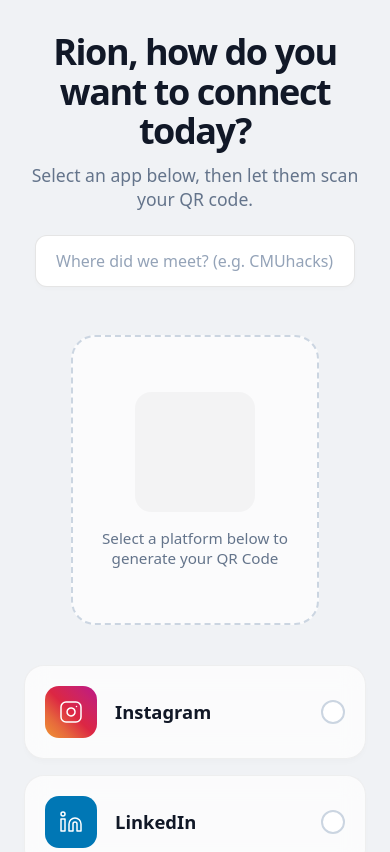
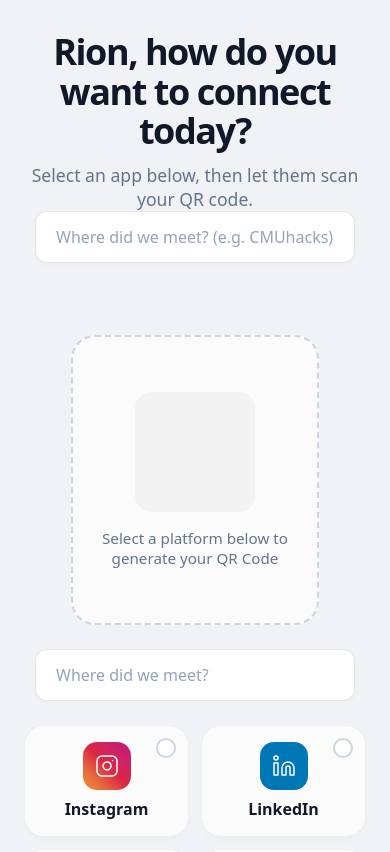
Before and after one commit to rionkuri22/project2_nfc, a Next.js app: page / in a window 390 px wide. Shown: the top 852 px of the page. Built offline with nearby package versions, Linux system fonts and the light colour scheme.

Commit message:
style: optimize ui layout for mobile (WhichMe title, 2x2 grid, elevated QR code)

```diff
--- a/src/app/page.tsx
+++ b/src/app/page.tsx
@@ -128,6 +128,17 @@ export default function Home() {
         )}
       </div>
 
+      <div className="context-input-container">
+        <input
+          type="text"
+          className="context-input"
+          placeholder="Where did we meet?"
+          value={contextMessage}
+          onChange={(e) => setContextMessage(e.target.value)}
+          onBlur={handleContextBlur}
+        />
+      </div>
+
       <div className="options-container">
         {PLATFORMS.map((platform) => {
           const isActive = activePlatform === platform.id;
--- a/src/app/styles.css
+++ b/src/app/styles.css
@@ -63,7 +63,8 @@ main {
 }
 
 .context-input-container {
-  margin-top: 1.5rem;
+  margin-top: 0;
+  margin-bottom: 1.5rem;
   width: 100%;
   display: flex;
   justify-content: center;
@@ -107,7 +108,7 @@ main {
   display: flex;
   justify-content: center;
   align-items: center;
-  margin-bottom: 2.5rem;
+  margin-bottom: 1.5rem;
 }
 
 .qr-box {
@@ -158,16 +159,18 @@ main {
 }
 
 .options-container {
-  display: flex;
-  flex-direction: column;
-  gap: 16px;
+  display: grid;
+  grid-template-columns: 1fr 1fr;
+  gap: 12px;
   width: 100%;
 }
 
 .option-card {
   display: flex;
+  flex-direction: column;
   align-items: center;
-  padding: 20px;
+  justify-content: center;
+  padding: 16px 12px;
   background-color: var(--card);
   border: 1px solid rgba(0, 0, 0, 0.05);
   border-radius: 20px;
@@ -178,6 +181,8 @@ main {
   backdrop-filter: blur(12px);
   -webkit-backdrop-filter: blur(12px);
   box-shadow: 0 4px 6px -1px rgba(0, 0, 0, 0.02), 0 2px 4px -1px rgba(0, 0, 0, 0.01);
+  text-align: center;
+  gap: 8px;
 }
 
 .option-card:hover {
@@ -211,10 +216,9 @@ main {
   display: flex;
   align-items: center;
   justify-content: center;
-  width: 52px;
-  height: 52px;
+  width: 48px;
+  height: 48px;
   border-radius: 14px;
-  margin-right: 18px;
   background-color: #f1f5f9;
   color: #334155;
   transition: all 0.3s ease;
@@ -241,18 +245,18 @@ main {
 }
 
 .label-container {
-  flex: 1;
+  flex: none;
 }
 
 .platform-name {
-  font-size: 1.15rem;
+  font-size: 1rem;
   font-weight: 700;
   color: #111827;
 }
 
 .radio-circle {
-  width: 24px;
-  height: 24px;
+  width: 20px;
+  height: 20px;
   border-radius: 50%;
   border: 2px solid #cbd5e1;
   display: flex;
@@ -260,6 +264,9 @@ main {
   justify-content: center;
   transition: all 0.3s ease;
   background-color: white;
+  position: absolute;
+  top: 12px;
+  right: 12px;
 }
 
 .option-card.active.instagram .radio-circle,
@@ -273,8 +280,8 @@ main {
 }
 
 .radio-dot {
-  width: 12px;
-  height: 12px;
+  width: 10px;
+  height: 10px;
   border-radius: 50%;
   background-color: transparent;
   transition: all 0.3s cubic-bezier(0.4, 0, 0.2, 1);
```
Also changed, not shown: 1 other file (tests, documents, lock files or other folders).
